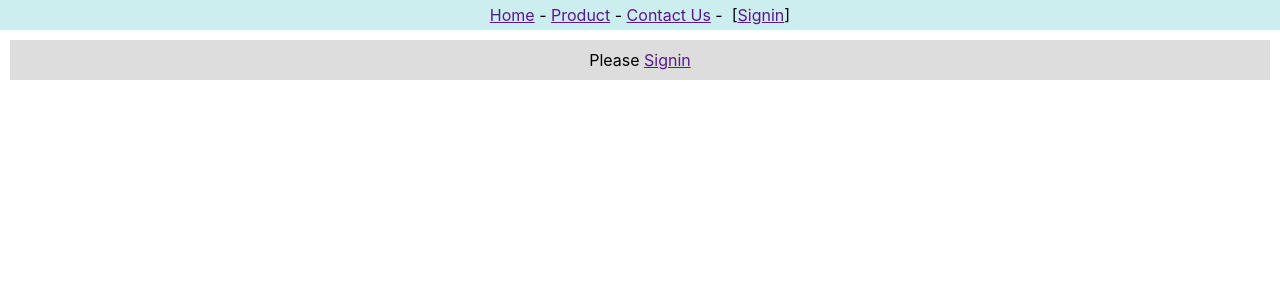
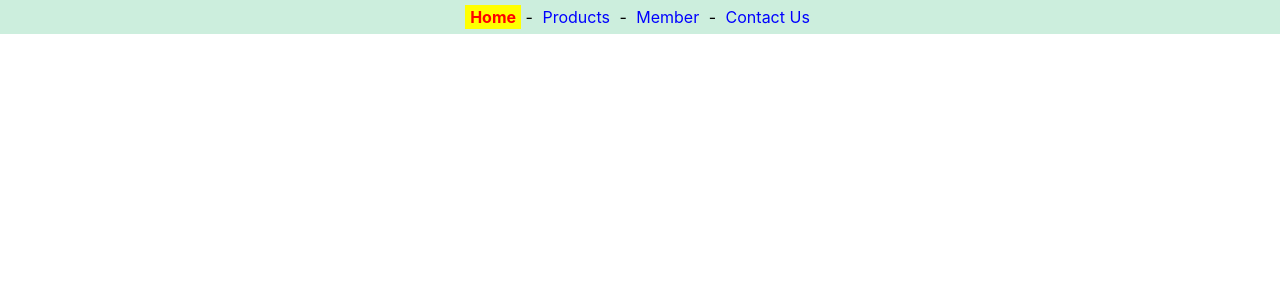
Before and after one commit to phollakrit/app1_ECT68, a React (Create React App) app: page / in a window 1280 px wide. Shown: the top 300 px of the page. Built offline with nearby package versions, Linux system fonts and the light colour scheme.

Commit message:
Navlink in Route

```diff
--- a/package.json
+++ b/package.json
@@ -9,6 +9,7 @@
     "@testing-library/user-event": "^13.5.0",
     "react": "^19.2.3",
     "react-dom": "^19.2.3",
+    "react-router-dom": "^7.13.0",
     "react-scripts": "5.0.1",
     "web-vitals": "^2.1.4"
   },
--- a/src/App.js
+++ b/src/App.js
@@ -1,17 +1,7 @@
-import React from "react";
-import { userContext } from "./context";
-import Content from "./context-content";
-import Header2 from "./context-header2";
-import Content2 from "./context-content2";
+import Router2 from "./router2";
 
 function App() {
-  let [user,setUser]=React.useState('')
-  return(
-    <userContext.Provider value={[user,setUser]}>
-      <Header2/>
-      <Content2/>
-    </userContext.Provider>
-  )
+  return <Router2/>
 }
 
 export default App;
--- /dev/null
+++ b/src/navlink.css
@@ -0,0 +1,16 @@
+.nav{
+    background-color: #ced;
+    padding: 7px;
+    text-align: center;
+}
+.menu{
+    color: blue;
+    text-decoration: none;
+    padding: 2px 5px;
+}
+.active_menu{
+    color: red;
+    background-color: yellow;
+    text-decoration: none;
+    padding: 2px 5px;
+}
--- /dev/null
+++ b/src/router2.js
@@ -0,0 +1,22 @@
+import react from "react";
+import { BrowserRouter, NavLink } from "react-router-dom";
+import './navlink.css'
+
+export default function Router2(){
+    return(
+        <BrowserRouter>
+            <nav className="nav">
+                <NavLink to='/' className={({isActive})=>isActive?"active_menu":"menu"}
+                style={({isActive})=>{
+                    return{fontWeight:isActive?"bold":""}
+                }}>Home</NavLink> -&nbsp;
+                <NavLink to='/products' className={({isActive})=>isActive?"active_menu":"menu"}>
+                Products</NavLink> -&nbsp;
+                <NavLink to='/member' className={({isActive})=>isActive?"active_menu":"menu"}>
+                Member</NavLink> -&nbsp;
+                <NavLink to='/contact' className={({isActive})=>isActive?"active_menu":"menu"}>
+                Contact Us</NavLink>
+            </nav>
+        </BrowserRouter>
+    )
+}
```
Also changed, not shown: 1 other file (tests, documents, lock files or other folders).
